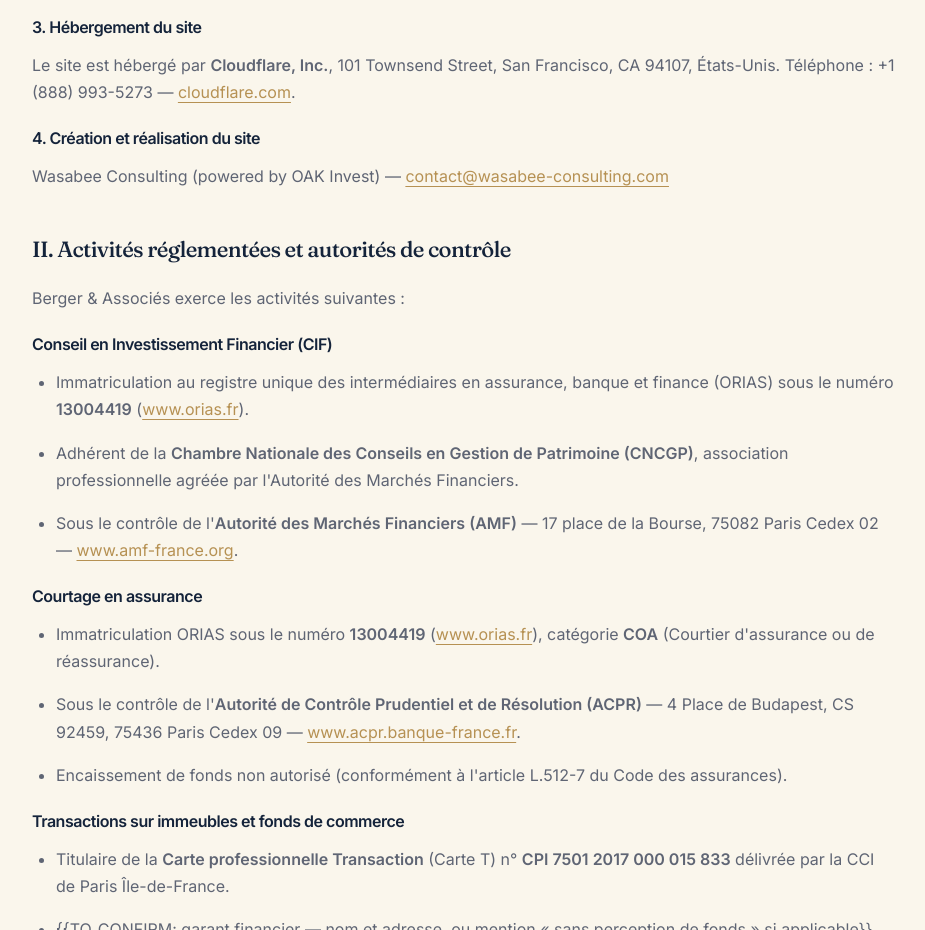
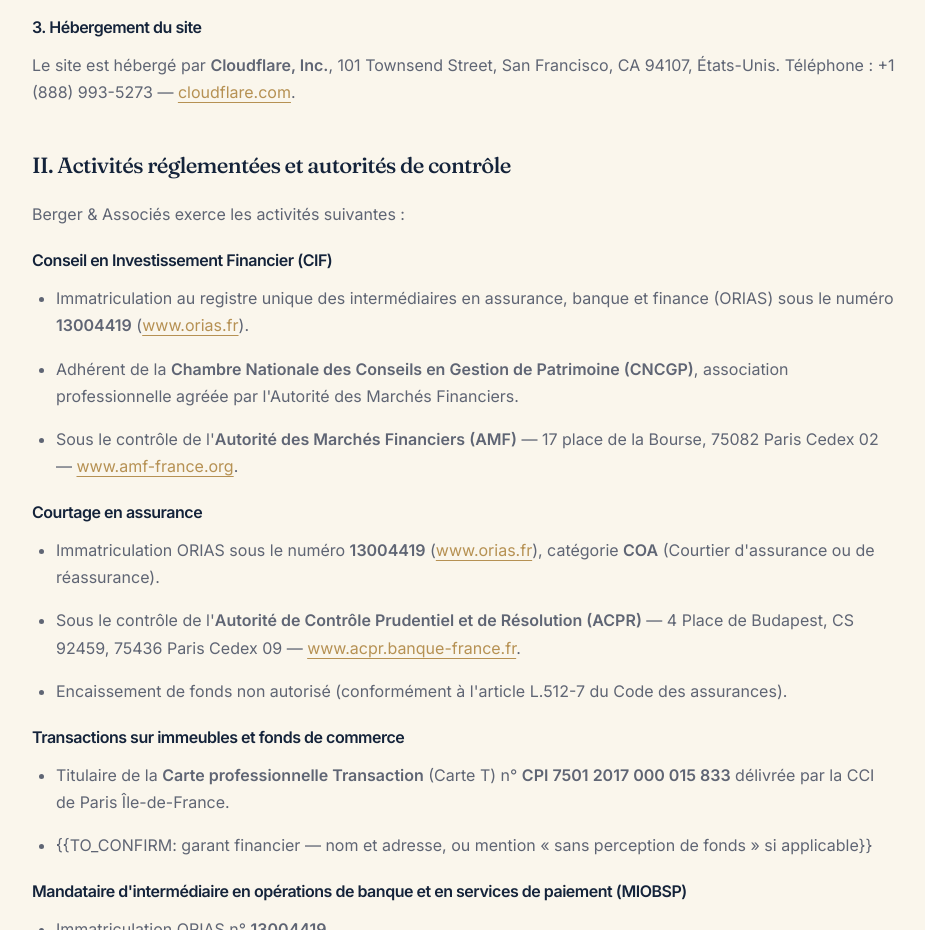
Before and after one commit to fabienberger-ship-it/berger-site, an Astro site: page /mentions-legales in a window 1280 px wide. Shown: the part 860-1790 px from the top of the page, without its empty margins (176-1101 px from the left). Built offline with nearby package versions, Linux system fonts and the light colour scheme; Astro itself is replaced by a stand-in of ours.

Commit message:
chore(legal): drop Wasabee credit from mentions légales

```diff
--- a/src/pages/mentions-legales.astro
+++ b/src/pages/mentions-legales.astro
@@ -40,11 +40,6 @@
         Le site est hébergé par <strong>Cloudflare, Inc.</strong>, 101 Townsend Street,
         San Francisco, CA 94107, États-Unis. Téléphone : +1 (888) 993-5273 —
         <a href="https://www.cloudflare.com" rel="noopener" target="_blank">cloudflare.com</a>.
-      </p>
-
-      <h3>4. Création et réalisation du site</h3>
-      <p>
-        Wasabee Consulting (powered by OAK Invest) — <a href="mailto:contact@wasabee-consulting.com">contact@wasabee-consulting.com</a>
       </p>
     </section>
 
```
